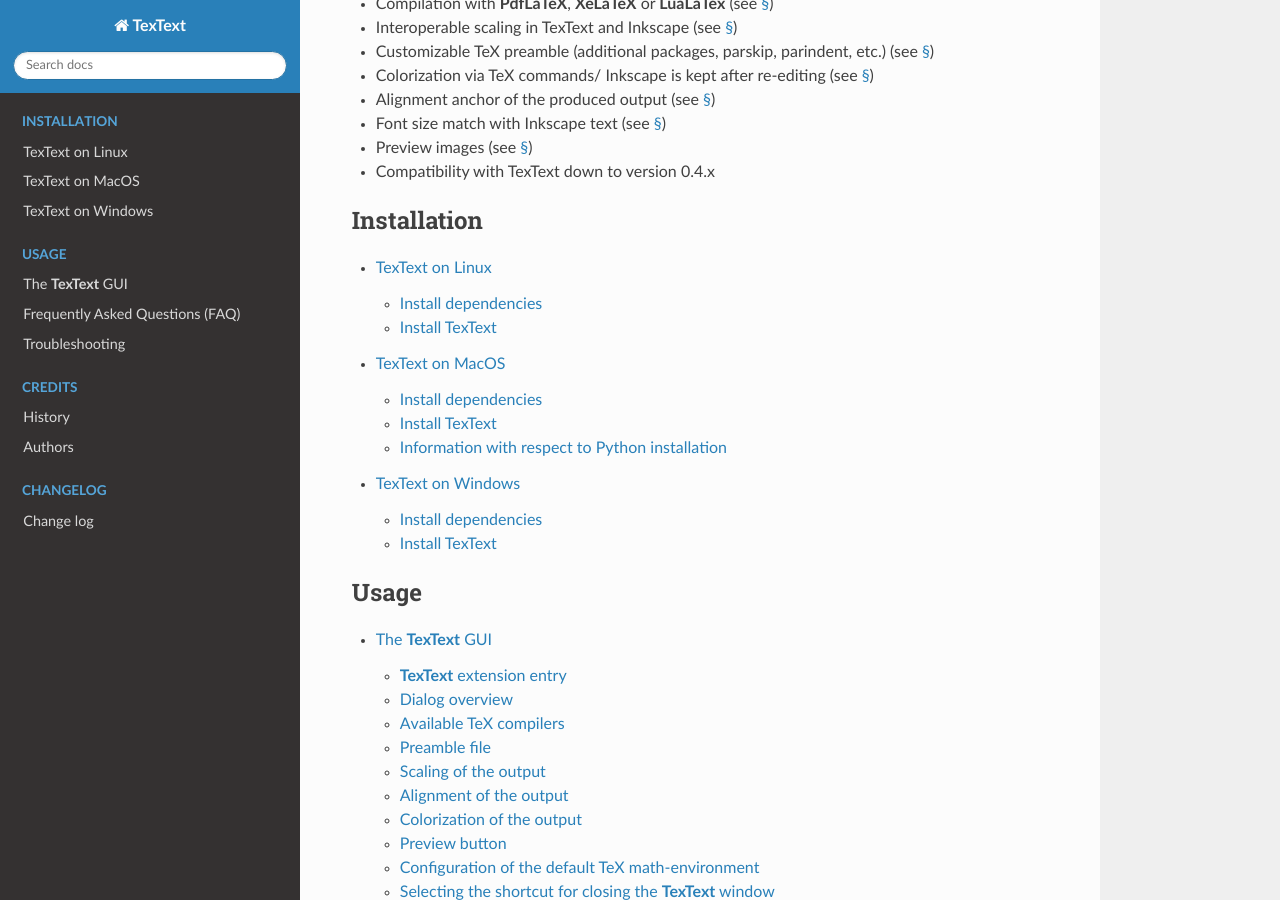
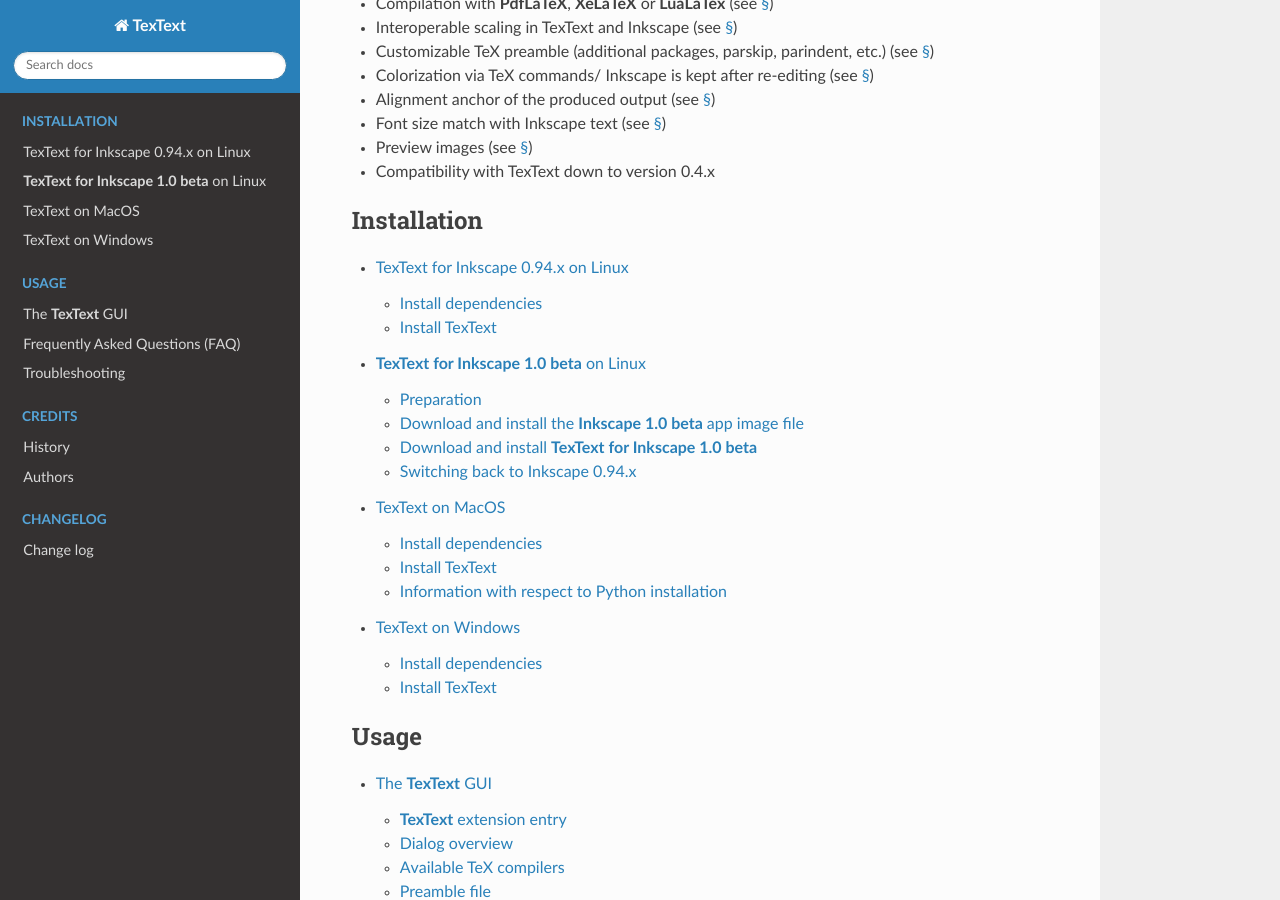
Before and after one commit to textext/textext, a Sphinx documentation site: the page built from docs/source/index.rst, in a window 1280 px wide and 900 px high, scrolled down 798 px. Built offline with Sphinx 7.4.7 and the Read the Docs theme 2.0.0, drawn with Linux system fonts in a browser that asks for light colours.

Commit message:
Doc: Install instructions for Inkscape 1.0 (Linux)
Does provide some information how to install and use TexText
with Inkscape 1.0 installed in parallel with Inkscape 0.94.x

```diff
--- /dev/null
+++ b/docs/source/install/linux-beta.rst
@@ -0,0 +1,100 @@
+.. |TexText| replace:: **TexText for Inkscape 1.0 beta**
+.. |Inkscape| replace:: **Inkscape 1.0 beta**
+
+.. role:: bash(code)
+   :language: bash
+   :class: highlight
+
+.. role:: latex(code)
+   :language: latex
+   :class: highlight
+
+.. _linux-beta-install:
+
+==================
+|TexText| on Linux
+==================
+
+This guide explains how to install and use |TexText| together with |Inkscape| on a system
+on which also Inkscape 0.94.x is installed.
+
+Preparation
+===========
+
+1. Backup your existing Inkscape extension directory
+
+    .. code-block:: bash
+
+        cp -r ~/.config/inkscape/extensions ~/.config/inkscape/extensions.backup
+
+2. Remove the old TexText installation:
+
+    .. code-block:: bash
+
+        rm -rf ~/.config/inkscape/extensions/textext
+        rm ~/.config/inkscape/extensions/textext.inx
+
+
+Download and install the |Inkscape| app image file
+==================================================
+
+1. You can download |Inkscape| from https://inkscape.org/release/inkscape-1.0beta1/. Or
+   execute
+
+    .. code-block:: bash
+
+        wget -c https://inkscape.org/gallery/item/14918/Inkscape-fe3e306-x86_64.AppImage
+
+2. Make the downloaded AppImage executable:
+
+    .. code-block:: bash
+
+        chmod u+x Inkscape-fe3e306-x86_64.AppImage
+
+3. Extract the AppImage:
+
+    .. code-block:: bash
+
+        ./Inkscape-fe3e306-x86_64.AppImage --appimage-extract
+
+After this operation |Inkscape| will reside in ``~/squashfs-root/bin``. You can test it by
+executing
+
+.. code-block:: bash
+
+    ~/squashfs-root/bin/inkscape &
+
+
+Download and install |TexText|
+==============================
+
+1. Download the most recent **preview** package from https://github.com/textext/textext/releases
+2. Extract the package and change to the created directory.
+3. Run :bash:`setup.py` with (**Important!!**) specification of the path to your |Inkscape| executable
+   from your terminal:
+
+    .. code-block:: bash
+
+        python3 setup.py --inkscape-executable ~/squashfs-root/bin/inkscape
+
+    Setup will inform you if some of the prerequisites needed by |TexText| are missing.
+    Install them.
+
+    .. important::
+
+        Compared to previous versions of **TexText** for Inkscape 0.94.x |TexText| does
+        not need any conversion utilities like ghostscript, pstoedit or pdfsvg.
+
+Now you can launch |Inkscape| by typing :bash:`~/squashfs-root/bin/inkscape &` and work
+with |TexText|
+
+Please report any issues! Thank you!
+
+
+Switching back to Inkscape 0.94.x
+=================================
+
+.. code-block:: bash
+
+    mv ~/.config/inkscape/extensions ~/.config/inkscape/extensions.beta
+    cp -r ~/.config/inkscape/extensions.backup/ ~/.config/inkscape/extensions
--- a/docs/source/install/linux.rst
+++ b/docs/source/install/linux.rst
@@ -10,9 +10,14 @@
 
 .. _linux-install:
 
-================
-TexText on Linux
-================
+====================================
+TexText for Inkscape 0.94.x on Linux
+====================================
+
+.. important::
+
+    If you would like to try out |TexText| on Inkscape 1.0 beta please use this installation guide:
+    :ref:`linux-beta-install`!
 
 To install |TexText| on Linux do the following steps:
 
```
